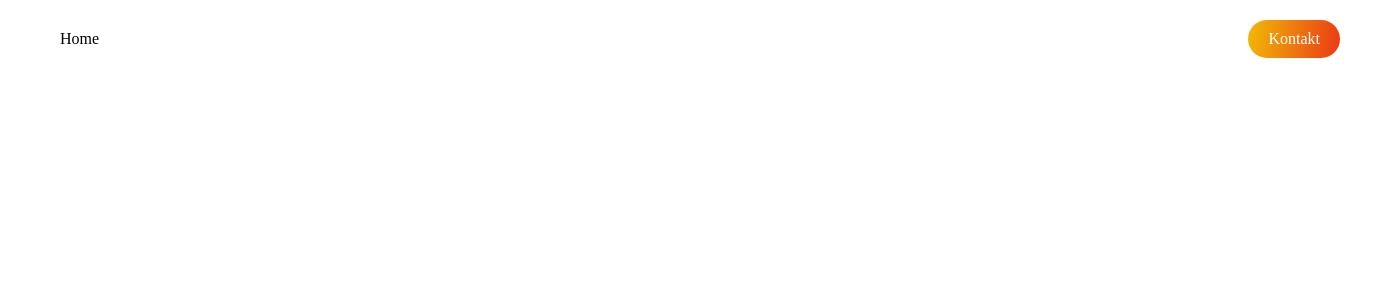
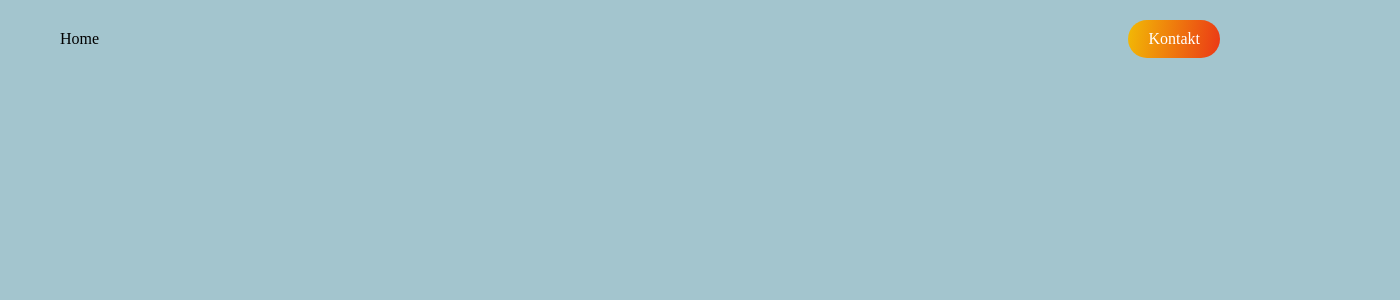
Before and after one commit to Elschabanou/webDesignAgencywithKev, an Angular app: page /test in a window 1280 px wide. Shown: the top 300 px of the page, 1400 px wide, since content can reach past the window. Built offline with nearby package versions, Linux system fonts and the light colour scheme.

Commit message:
background and gloal radius

```diff
--- a/src/app/components/common/header/header.component.scss
+++ b/src/app/components/common/header/header.component.scss
@@ -1,9 +1,6 @@
 
 header {
-    background: rgba(255, 255, 255, 0.50);
-    backdrop-filter: blur(10px);
     display: flex;
-    width: 1280px;
     padding: var(--Raius, 20px) 60px;
     justify-content: space-between;
     align-items: center;
--- a/src/app/main-button/main-button.component.scss
+++ b/src/app/main-button/main-button.component.scss
@@ -1,14 +1,9 @@
 @import "./src/styles.scss";
-
-
-:host {
-    --Radius: 20px;
-}
 
 .custom-button {
     display: inline-block;
     text-align: center;
-    border-radius: var(--Radius, 20px);
+    border-radius: $radius;
     background: linear-gradient(99deg, $warm-yellow 0%, $vibrant-red 100%);
     color: $soft-white;
     border: none;
--- a/src/styles.scss
+++ b/src/styles.scss
@@ -7,8 +7,10 @@ $soft-white: #ffff;
 $light-blue: #A3C5CE;
 $warm-yellow: #F2BA05;
 $vibrant-red: #EB3816;
+$radius: 20px;
 
 body{
     margin: 0;
     overflow-x: hidden;
+    background-color: $light-blue;
 }
```
